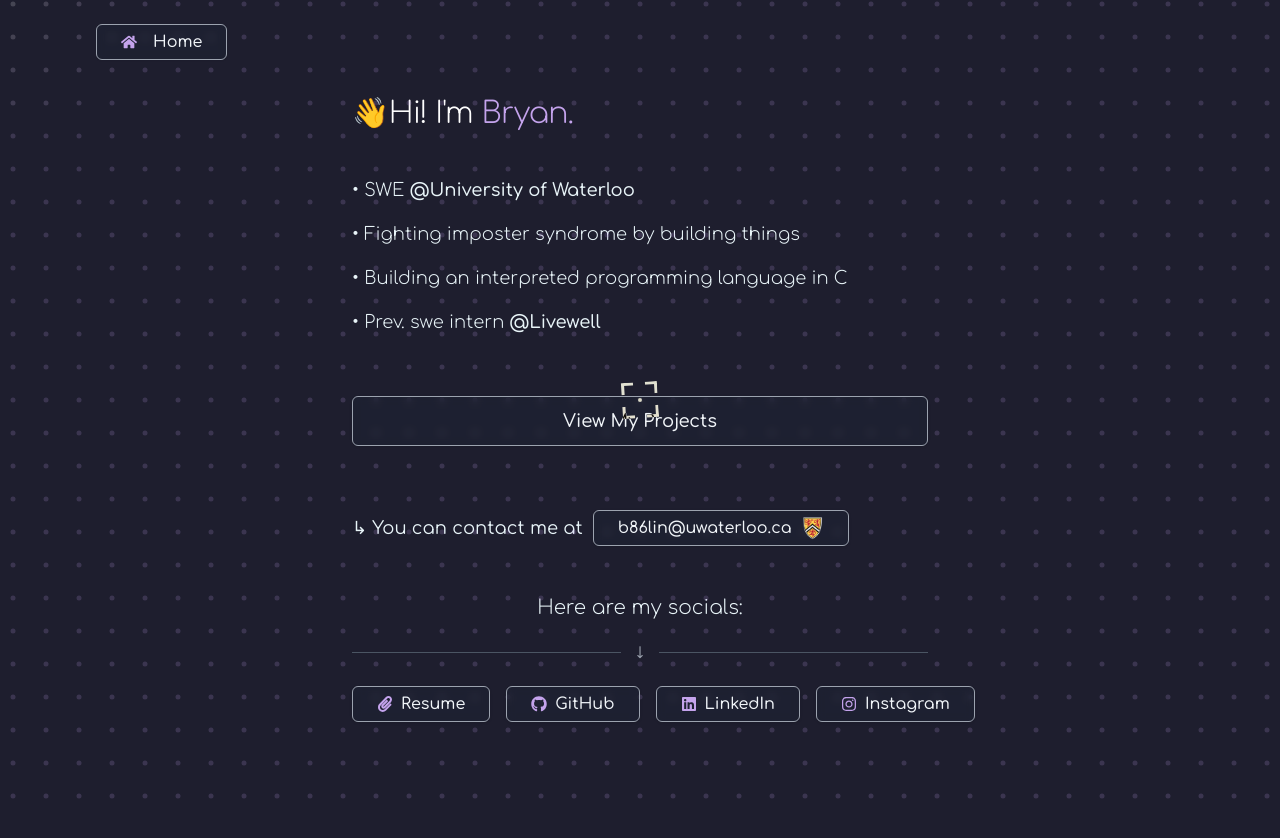
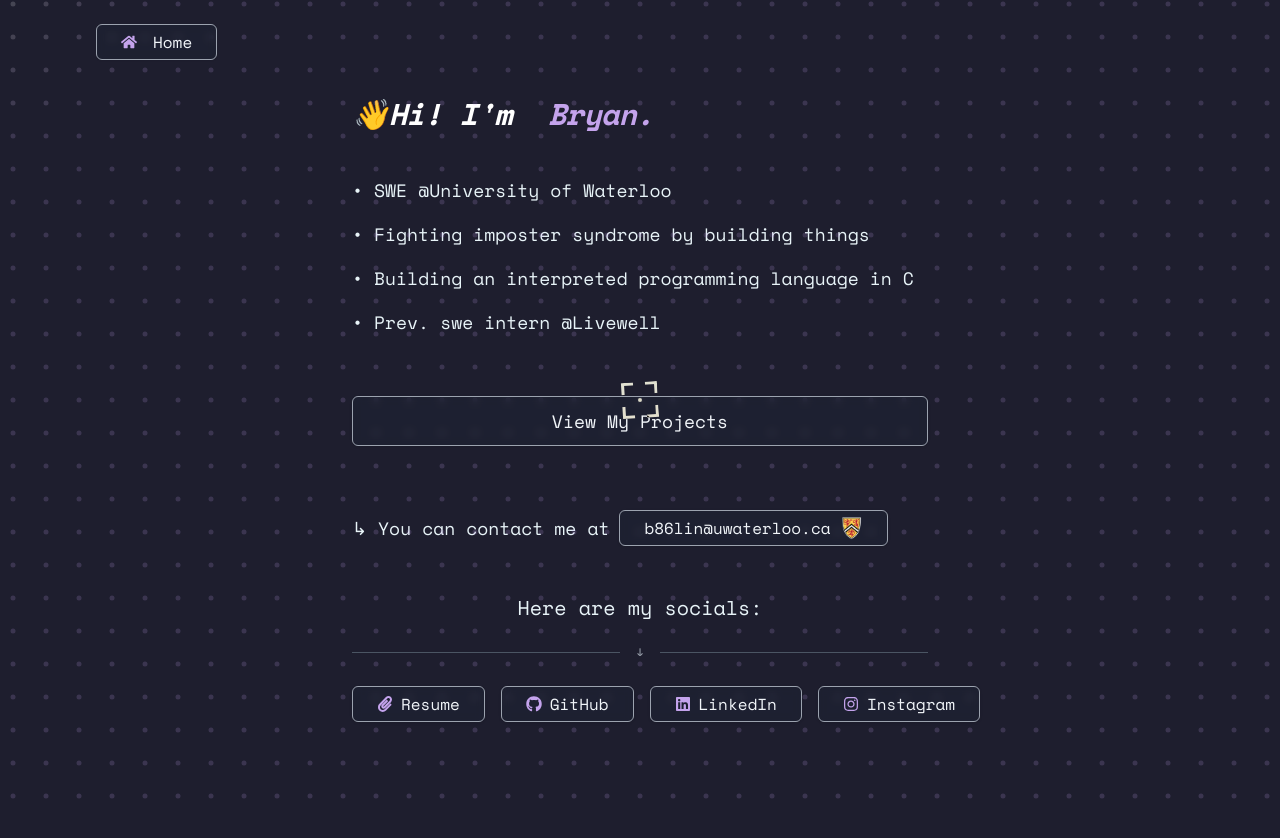
Before and after one commit to Blynkosaur/personal-portfolio-v2, a Next.js app: page / in a window 1280 px wide. Shown: the top 838 px of the page. Built offline with nearby package versions, Linux system fonts and the light colour scheme.

Commit message:
space mono

```diff
--- a/src/app/globals.css
+++ b/src/app/globals.css
@@ -3,7 +3,7 @@
 @tailwind utilities;
 
 body {
-  font-family: var(--font-comfortaa), Arial, Helvetica, sans-serif;
+  font-family: var(--font-space-mono), 'Courier New', monospace;
   background-color: #1e1e2e;
   color: #E8F4F8;
   overflow-x: hidden;
--- a/src/app/layout.js
+++ b/src/app/layout.js
@@ -1,10 +1,17 @@
-import { Comfortaa } from "next/font/google";
+import { Comfortaa, Space_Mono } from "next/font/google";
 import "./globals.css";
 
 const comfortaa = Comfortaa({
   variable: "--font-comfortaa",
   subsets: ["latin"],
   weight: ["300", "400", "500", "600", "700"],
+});
+
+const spaceMono = Space_Mono({
+  variable: "--font-space-mono",
+  subsets: ["latin"],
+  weight: ["400", "700"],
+  style: ["normal", "italic"],
 });
 
 export const metadata = {
@@ -16,7 +23,7 @@ export default function RootLayout({ children }) {
   return (
     <html lang="en">
       <body
-        className={`${comfortaa.variable} antialiased overflow-x-hidden overscroll-x-none w-full`}
+        className={`${comfortaa.variable} ${spaceMono.variable} antialiased overflow-x-hidden overscroll-x-none w-full`}
       >
         {children}
       </body>
--- a/src/app/page.js
+++ b/src/app/page.js
@@ -102,7 +102,7 @@ export default function Home() {
         minHeight: "100vh",
         backgroundColor: "#1e1e2e",
         color: "#E8F4F8",
-        fontFamily: "var(--font-comfortaa), Arial, Helvetica, sans-serif",
+        fontFamily: "var(--font-jetbrains-mono), 'Courier New', monospace",
         paddingBottom: "40px",
         zIndex: 2,
       }}
@@ -150,13 +150,18 @@ export default function Home() {
           style={{ fontWeight: "250" }}
         >
           <TextType
-            text={["👋Hi! I'm"]}
+            text={["👋Hi! I'm "]}
             typingSpeed={100}
             pauseDuration={2000}
             initialDelay={1000}
             showCursor={false}
             textColors={["#ffffff"]}
             loop={false}
+            style={{
+              fontFamily: "var(--font-space-mono), 'Courier New', monospace",
+              fontWeight: "700",
+              fontStyle: "italic"
+            }}
           />{" "}
           <TextType
             text={[
@@ -172,6 +177,11 @@ export default function Home() {
             cursorCharacter="|"
             textColors={["#c4a3ec"]}
             loop={true}
+            style={{
+              fontFamily: "var(--font-space-mono), 'Courier New', monospace",
+              fontWeight: "700",
+              fontStyle: "italic"
+            }}
           />
         </h1>
 
--- a/src/app/projects/page.js
+++ b/src/app/projects/page.js
@@ -67,7 +67,6 @@ export default function Projects() {
 
         <p className="text-gray-300 text-lg mb-12 leading-7 text-left">
           <TextType
-
             text={["Here is what I've been spending my time on."]}
             typingSpeed={50}
             pauseDuration={2000}
@@ -76,6 +75,11 @@ export default function Projects() {
             cursorCharacter="|"
             textColors={["#ffffff"]}
             loop={false}
+            style={{
+              fontFamily: "var(--font-space-mono), 'Courier New', monospace",
+              fontWeight: "700",
+              fontStyle: "italic"
+            }}
           />
         </p>
       </div>
--- a/tailwind.config.mjs
+++ b/tailwind.config.mjs
@@ -9,7 +9,8 @@ export default {
   theme: {
   	extend: {
   		fontFamily: {
-  			comfortaa: ['var(--font-comfortaa)', 'Arial', 'Helvetica', 'sans-serif'],
+  			'comfortaa': ['var(--font-comfortaa)', 'Arial', 'Helvetica', 'sans-serif'],
+  			'space-mono': ['var(--font-space-mono)', 'Courier New', 'monospace'],
   		},
   		colors: {
   			background: 'hsl(var(--background))',
```
